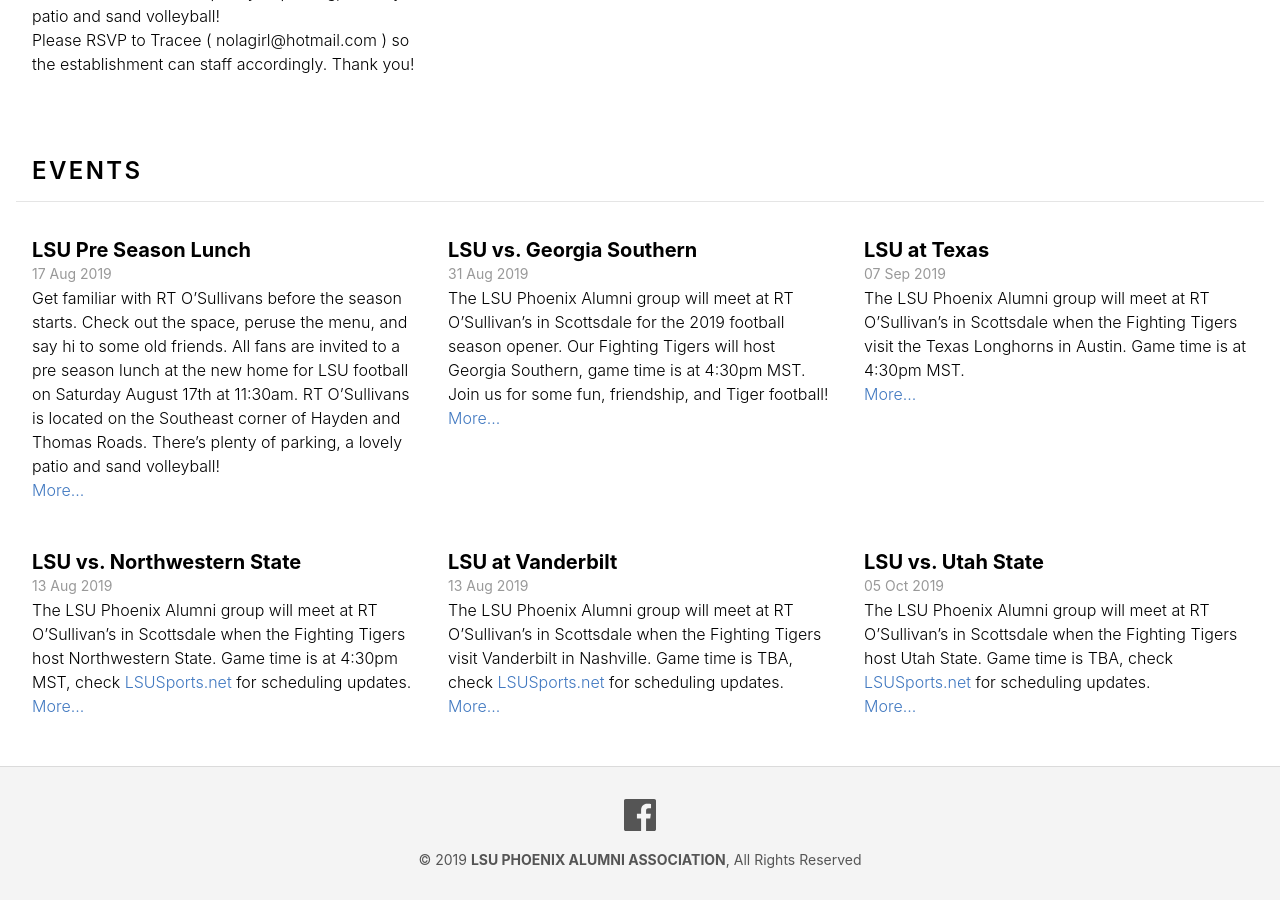
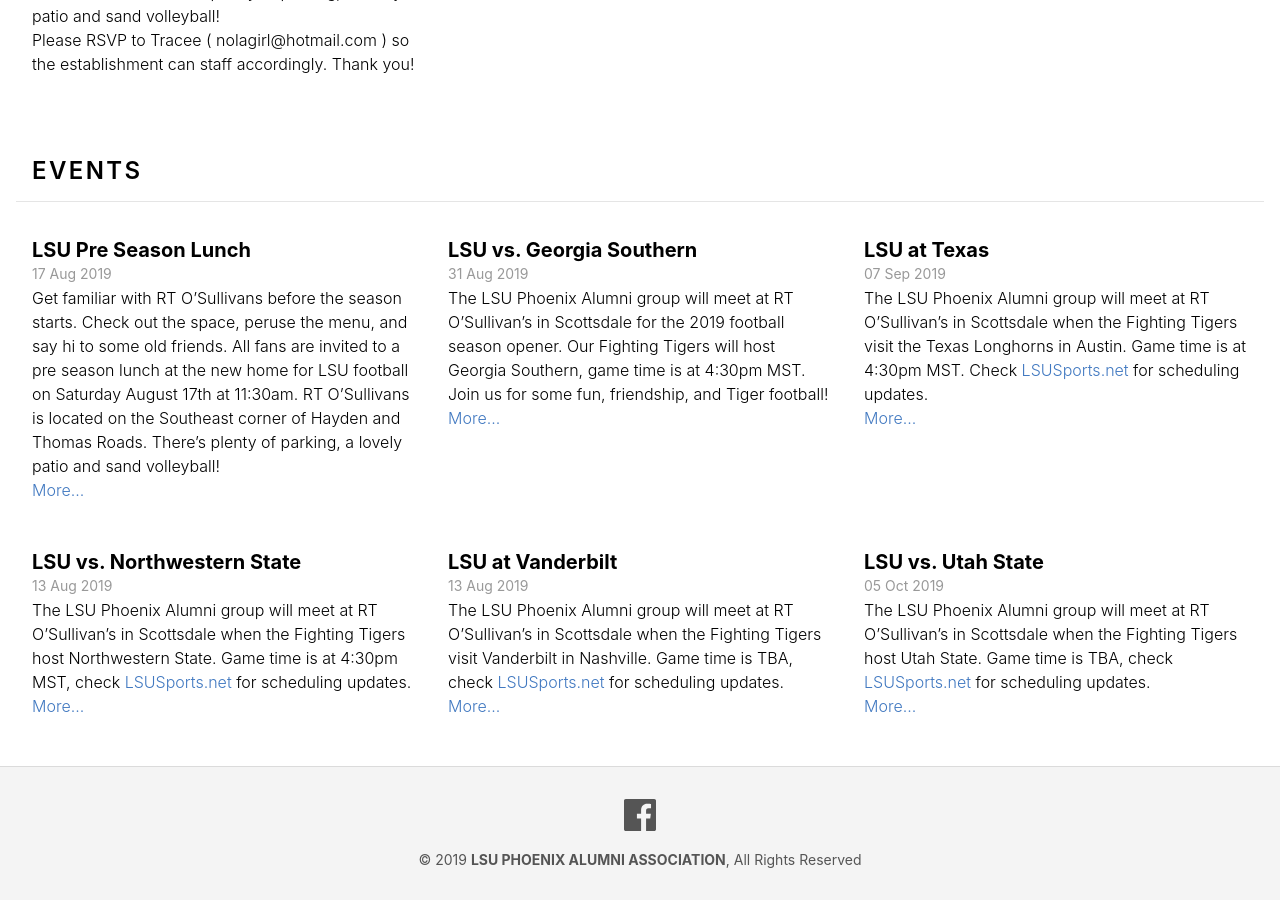
Before and after one commit to lsu-phoenix-alumni/lsu-phoenix-alumni.github.io, a Jekyll site: the page built from index.html, in a window 1280 px wide and 900 px high, scrolled down 1169 px. Built offline with Jekyll 4.4.1, drawn with Linux system fonts in a browser that asks for light colours.

Commit message:
Updated Lsu At Texas

```diff
--- a/_events/lsu-at-texas.markdown
+++ b/_events/lsu-at-texas.markdown
@@ -7,5 +7,6 @@
 ---
 
 The LSU Phoenix Alumni group will meet at RT O'Sullivan's in Scottsdale when the Fighting Tigers visit the Texas Longhorns in Austin. Game time is at 4:30pm MST.
+Check [LSUSports.net](http://www.lsusports.net/SportSelect.dbml?SPID=2164&SPSID=27811&DB_OEM_ID=5200&_ga=2.61742444.1994479276.1565745145-1475237789.1565745143) for scheduling updates.
 
 <iframe src="https://www.google.com/maps/embed?pb=!1m18!1m12!1m3!1d3327.8607090421488!2d-111.91242458479998!3d33.47897708076575!2m3!1f0!2f0!3f0!3m2!1i1024!2i768!4f13.1!3m3!1m2!1s0x872b0bd6e7e84a29%3A0xfffedd7400a1f039!2sR.T.\+O'Sullivans\+Sports\+Grill!5e0!3m2!1sen!2sus!4v1565217587540!5m2!1sen!2sus" width="600" height="450" frameborder="0" style="border:0" allowfullscreen></iframe>
```
